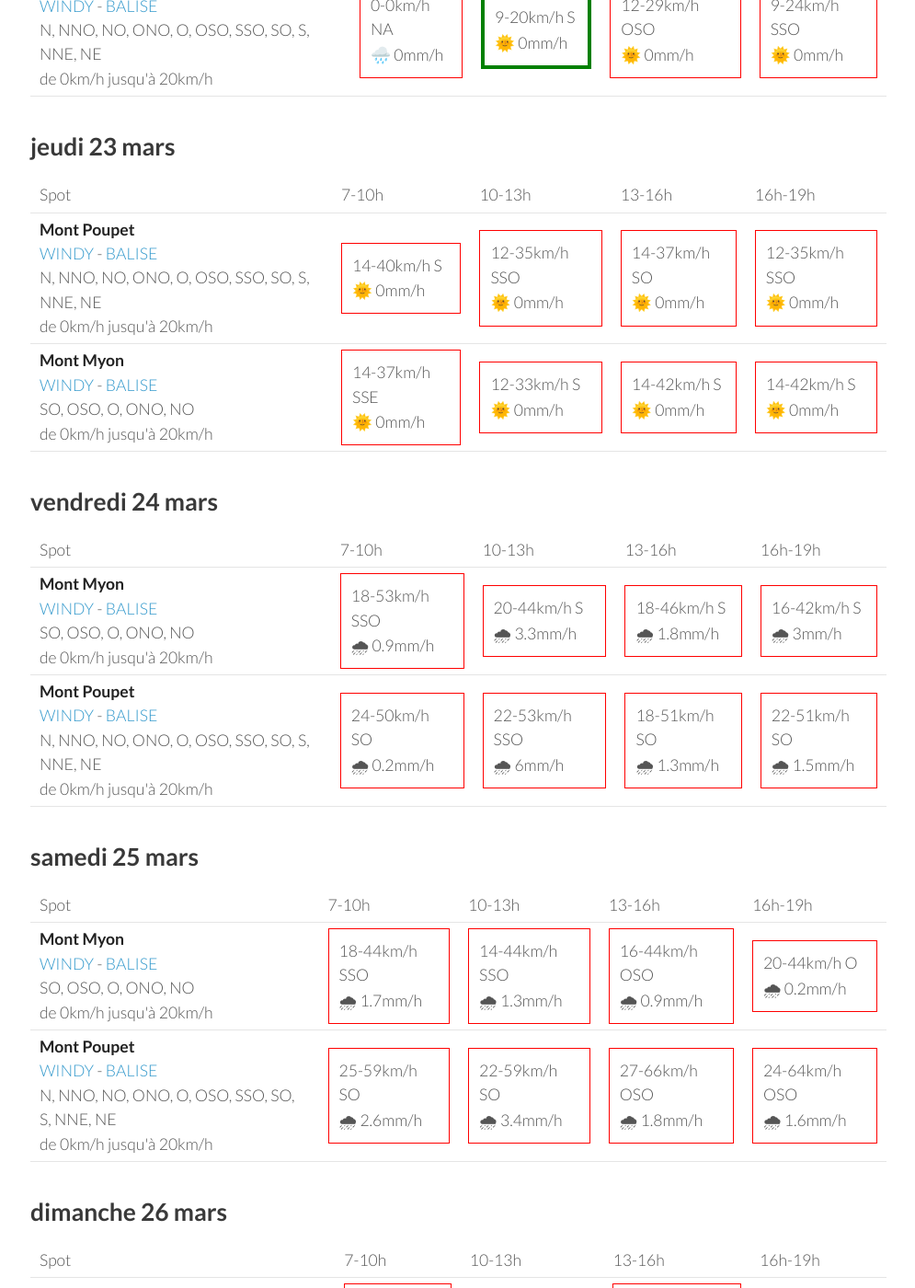
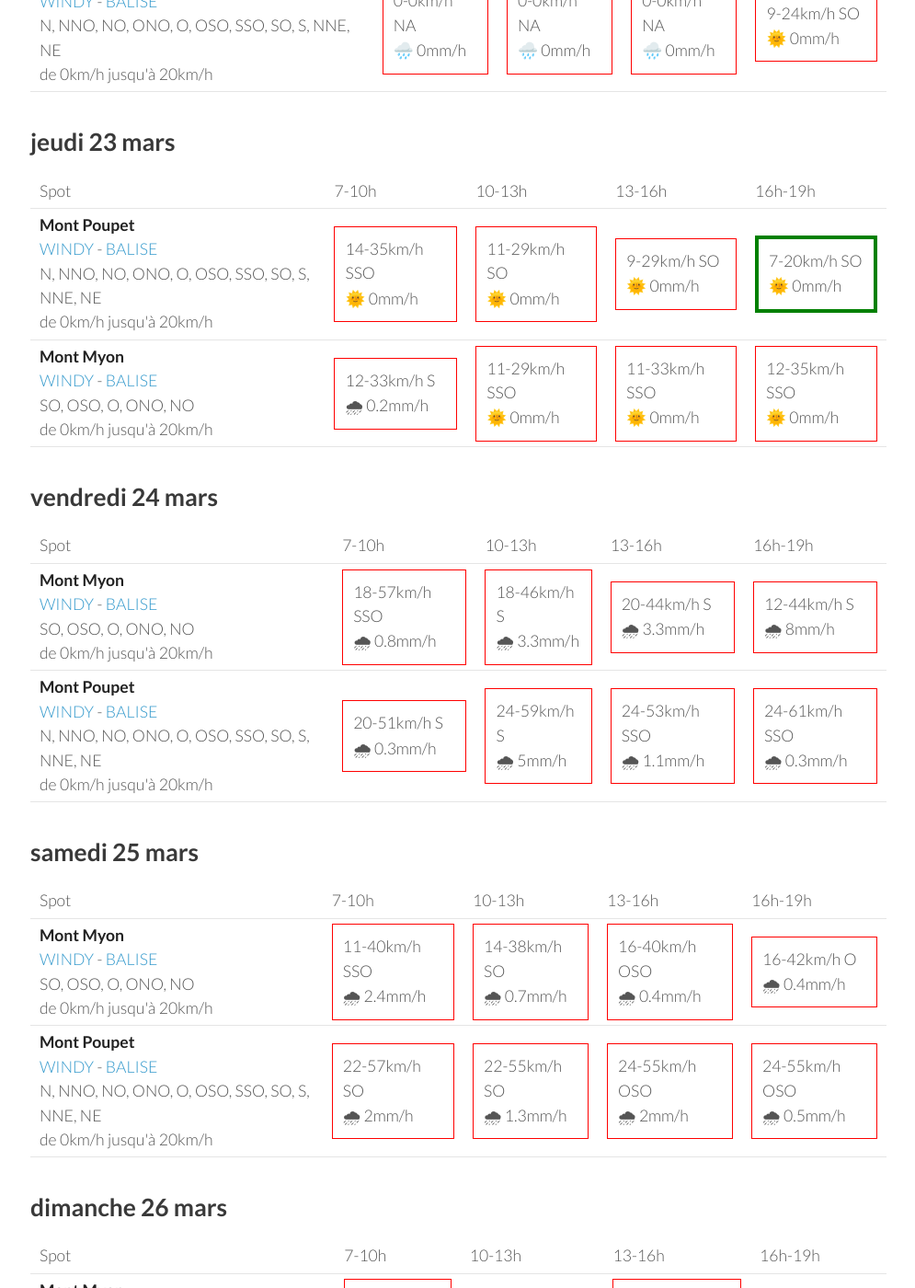
Before and after one commit to parapente-dans-le-nord/parapente-dans-le-nord.github.io, a Jekyll site: the page built from jura.markdown, in a window 1280 px wide and 1400 px high, scrolled down 526 px. Shown: the whole window at 92% size, without its empty margins (25-1020 px from the left). Built offline with Jekyll 4.4.1, drawn with Linux system fonts in a browser that asks for light colours; some of the changed text lies outside the part shown.

Commit message:
update index.markdown

```diff
--- a/jura.markdown
+++ b/jura.markdown
@@ -25,18 +25,18 @@ page mise à jour le mercredi 22 mars 13:20
         <td><strong>Mont Myon</strong><br><a href="https://windy.com/46.331/5.397?45.898,5.394,8,m:eWoagj8">WINDY</a> - <span class=""><a href="http://www.balisemeteo.com/balise.php?idBalise=70">BALISE</a> </span><br> <span class="vent-favorable">SO, OSO, O, ONO, NO</span><br><span class="force-vent">de 0km/h jusqu'à 20km/h</span> </td>
 
             <td><div class="not-flyable"><p>0-0km/h NA</p><p>🌧️ 0mm/h</p></div></td>
-            <td><div class="not-flyable"><p>1-3km/h SSO</p><p>🌞 0mm/h</p></div></td>
-            <td><div class="flyable"><p>7-20km/h OSO</p><p>🌞 0mm/h</p></div></td>
-            <td><div class="not-flyable"><p>7-20km/h SSO</p><p>🌞 0mm/h</p></div></td>
+            <td><div class="not-flyable"><p>0-0km/h NA</p><p>🌧️ 0mm/h</p></div></td>
+            <td><div class="not-flyable"><p>0-0km/h NA</p><p>🌧️ 0mm/h</p></div></td>
+            <td><div class="not-flyable"><p>5-14km/h SSO</p><p>🌞 0mm/h</p></div></td>
 
     </tr>
 <tr>
         <td><strong>Mont Poupet</strong><br><a href="https://windy.com/46.970/5.876?46.541,5.876,8">WINDY</a> - <span class=""><a href="http://www.balisemeteo.com/balise.php?idBalise=92">BALISE</a> </span><br> <span class="vent-favorable">N, NNO, NO, ONO, O, OSO, SSO, SO, S, NNE, NE</span><br><span class="force-vent">de 0km/h jusqu'à 20km/h</span> </td>
 
             <td><div class="not-flyable"><p>0-0km/h NA</p><p>🌧️ 0mm/h</p></div></td>
-            <td><div class="flyable"><p>9-20km/h S</p><p>🌞 0mm/h</p></div></td>
-            <td><div class="not-flyable"><p>12-29km/h OSO</p><p>🌞 0mm/h</p></div></td>
-            <td><div class="not-flyable"><p>9-24km/h SSO</p><p>🌞 0mm/h</p></div></td>
+            <td><div class="not-flyable"><p>0-0km/h NA</p><p>🌧️ 0mm/h</p></div></td>
+            <td><div class="not-flyable"><p>0-0km/h NA</p><p>🌧️ 0mm/h</p></div></td>
+            <td><div class="not-flyable"><p>9-24km/h SO</p><p>🌞 0mm/h</p></div></td>
 
     </tr>
 
@@ -58,20 +58,20 @@ page mise à jour le mercredi 22 mars 13:20
 <tr>
         <td><strong>Mont Poupet</strong><br><a href="https://windy.com/46.970/5.876?46.541,5.876,8">WINDY</a> - <span class=""><a href="http://www.balisemeteo.com/balise.php?idBalise=92">BALISE</a> </span><br> <span class="vent-favorable">N, NNO, NO, ONO, O, OSO, SSO, SO, S, NNE, NE</span><br><span class="force-vent">de 0km/h jusqu'à 20km/h</span> </td>
 
-            <td><div class="not-flyable"><p>14-40km/h S</p><p>🌞 0mm/h</p></div></td>
-            <td><div class="not-flyable"><p>12-35km/h SSO</p><p>🌞 0mm/h</p></div></td>
-            <td><div class="not-flyable"><p>14-37km/h SO</p><p>🌞 0mm/h</p></div></td>
-            <td><div class="not-flyable"><p>12-35km/h SSO</p><p>🌞 0mm/h</p></div></td>
+            <td><div class="not-flyable"><p>14-35km/h SSO</p><p>🌞 0mm/h</p></div></td>
+            <td><div class="not-flyable"><p>11-29km/h SO</p><p>🌞 0mm/h</p></div></td>
+            <td><div class="not-flyable"><p>9-29km/h SO</p><p>🌞 0mm/h</p></div></td>
+            <td><div class="flyable"><p>7-20km/h SO</p><p>🌞 0mm/h</p></div></td>
 
 
     </tr>
 <tr>
         <td><strong>Mont Myon</strong><br><a href="https://windy.com/46.331/5.397?45.898,5.394,8,m:eWoagj8">WINDY</a> - <span class=""><a href="http://www.balisemeteo.com/balise.php?idBalise=70">BALISE</a> </span><br> <span class="vent-favorable">SO, OSO, O, ONO, NO</span><br><span class="force-vent">de 0km/h jusqu'à 20km/h</span> </td>
 
-            <td><div class="not-flyable"><p>14-37km/h SSE</p><p>🌞 0mm/h</p></div></td>
-            <td><div class="not-flyable"><p>12-33km/h S</p><p>🌞 0mm/h</p></div></td>
-            <td><div class="not-flyable"><p>14-42km/h S</p><p>🌞 0mm/h</p></div></td>
-            <td><div class="not-flyable"><p>14-42km/h S</p><p>🌞 0mm/h</p></div></td>
+            <td><div class="not-flyable"><p>12-33km/h S</p><p>🌧 0.2mm/h</p></div></td>
+            <td><div class="not-flyable"><p>11-29km/h SSO</p><p>🌞 0mm/h</p></div></td>
+            <td><div class="not-flyable"><p>11-33km/h SSO</p><p>🌞 0mm/h</p></div></td>
+            <td><div class="not-flyable"><p>12-35km/h SSO</p><p>🌞 0mm/h</p></div></td>
 
 
     </tr>
@@ -94,20 +94,20 @@ page mise à jour le mercredi 22 mars 13:20
 <tr>
         <td><strong>Mont Myon</strong><br><a href="https://windy.com/46.331/5.397?45.898,5.394,8,m:eWoagj8">WINDY</a> - <span class=""><a href="http://www.balisemeteo.com/balise.php?idBalise=70">BALISE</a> </span><br> <span class="vent-favorable">SO, OSO, O, ONO, NO</span><br><span class="force-vent">de 0km/h jusqu'à 20km/h</span> </td>
 
-            <td><div class="not-flyable"><p>18-53km/h SSO</p><p>🌧 0.9mm/h</p></div></td>
+            <td><div class="not-flyable"><p>18-57km/h SSO</p><p>🌧 0.8mm/h</p></div></td>
+            <td><div class="not-flyable"><p>18-46km/h S</p><p>🌧 3.3mm/h</p></div></td>
             <td><div class="not-flyable"><p>20-44km/h S</p><p>🌧 3.3mm/h</p></div></td>
-            <td><div class="not-flyable"><p>18-46km/h S</p><p>🌧 1.8mm/h</p></div></td>
-            <td><div class="not-flyable"><p>16-42km/h S</p><p>🌧 3mm/h</p></div></td>
+            <td><div class="not-flyable"><p>12-44km/h S</p><p>🌧 8mm/h</p></div></td>
 
 
     </tr>
 <tr>
         <td><strong>Mont Poupet</strong><br><a href="https://windy.com/46.970/5.876?46.541,5.876,8">WINDY</a> - <span class=""><a href="http://www.balisemeteo.com/balise.php?idBalise=92">BALISE</a> </span><br> <span class="vent-favorable">N, NNO, NO, ONO, O, OSO, SSO, SO, S, NNE, NE</span><br><span class="force-vent">de 0km/h jusqu'à 20km/h</span> </td>
 
-            <td><div class="not-flyable"><p>24-50km/h SO</p><p>🌧 0.2mm/h</p></div></td>
-            <td><div class="not-flyable"><p>22-53km/h SSO</p><p>🌧 6mm/h</p></div></td>
-            <td><div class="not-flyable"><p>18-51km/h SO</p><p>🌧 1.3mm/h</p></div></td>
-            <td><div class="not-flyable"><p>22-51km/h SO</p><p>🌧 1.5mm/h</p></div></td>
+            <td><div class="not-flyable"><p>20-51km/h S</p><p>🌧 0.3mm/h</p></div></td>
+            <td><div class="not-flyable"><p>24-59km/h S</p><p>🌧 5mm/h</p></div></td>
+            <td><div class="not-flyable"><p>24-53km/h SSO</p><p>🌧 1.1mm/h</p></div></td>
+            <td><div class="not-flyable"><p>24-61km/h SSO</p><p>🌧 0.3mm/h</p></div></td>
 
 
     </tr>
@@ -130,20 +130,20 @@ page mise à jour le mercredi 22 mars 13:20
 <tr>
         <td><strong>Mont Myon</strong><br><a href="https://windy.com/46.331/5.397?45.898,5.394,8,m:eWoagj8">WINDY</a> - <span class=""><a href="http://www.balisemeteo.com/balise.php?idBalise=70">BALISE</a> </span><br> <span class="vent-favorable">SO, OSO, O, ONO, NO</span><br><span class="force-vent">de 0km/h jusqu'à 20km/h</span> </td>
 
-            <td><div class="not-flyable"><p>18-44km/h SSO</p><p>🌧 1.7mm/h</p></div></td>
-            <td><div class="not-flyable"><p>14-44km/h SSO</p><p>🌧 1.3mm/h</p></div></td>
-            <td><div class="not-flyable"><p>16-44km/h OSO</p><p>🌧 0.9mm/h</p></div></td>
-            <td><div class="not-flyable"><p>20-44km/h O</p><p>🌧 0.2mm/h</p></div></td>
+            <td><div class="not-flyable"><p>11-40km/h SSO</p><p>🌧 2.4mm/h</p></div></td>
+            <td><div class="not-flyable"><p>14-38km/h SO</p><p>🌧 0.7mm/h</p></div></td>
+            <td><div class="not-flyable"><p>16-40km/h OSO</p><p>🌧 0.4mm/h</p></div></td>
+            <td><div class="not-flyable"><p>16-42km/h O</p><p>🌧 0.4mm/h</p></div></td>
 
 
     </tr>
 <tr>
         <td><strong>Mont Poupet</strong><br><a href="https://windy.com/46.970/5.876?46.541,5.876,8">WINDY</a> - <span class=""><a href="http://www.balisemeteo.com/balise.php?idBalise=92">BALISE</a> </span><br> <span class="vent-favorable">N, NNO, NO, ONO, O, OSO, SSO, SO, S, NNE, NE</span><br><span class="force-vent">de 0km/h jusqu'à 20km/h</span> </td>
 
-            <td><div class="not-flyable"><p>25-59km/h SO</p><p>🌧 2.6mm/h</p></div></td>
-            <td><div class="not-flyable"><p>22-59km/h SO</p><p>🌧 3.4mm/h</p></div></td>
-            <td><div class="not-flyable"><p>27-66km/h OSO</p><p>🌧 1.8mm/h</p></div></td>
-            <td><div class="not-flyable"><p>24-64km/h OSO</p><p>🌧 1.6mm/h</p></div></td>
+            <td><div class="not-flyable"><p>22-57km/h SO</p><p>🌧 2mm/h</p></div></td>
+            <td><div class="not-flyable"><p>22-55km/h SO</p><p>🌧 1.3mm/h</p></div></td>
+            <td><div class="not-flyable"><p>24-55km/h OSO</p><p>🌧 2mm/h</p></div></td>
+            <td><div class="not-flyable"><p>24-55km/h OSO</p><p>🌧 0.5mm/h</p></div></td>
 
 
     </tr>
```
Also changed, not shown: other parts of jura.markdown (+1 -1 lines).
